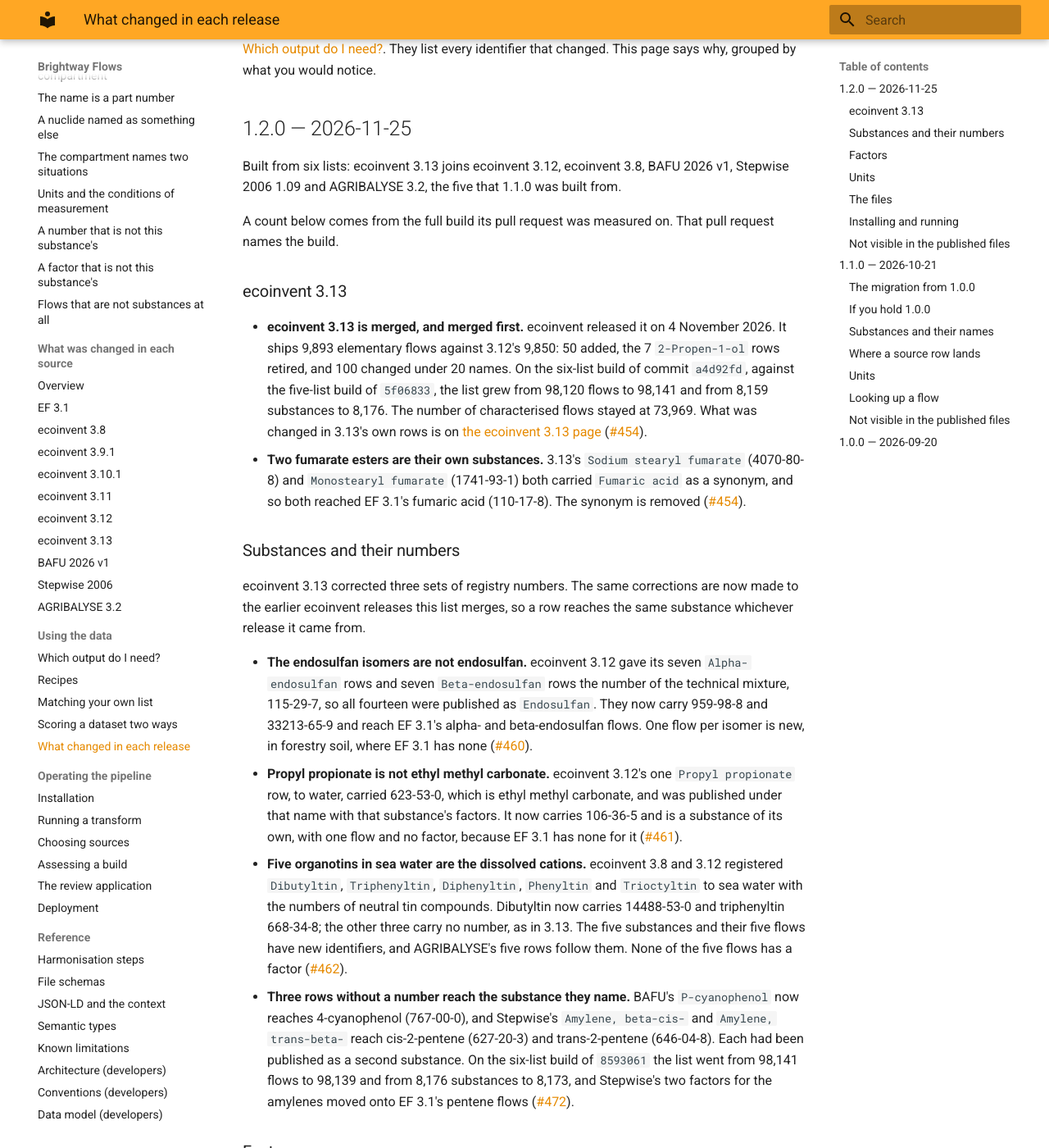
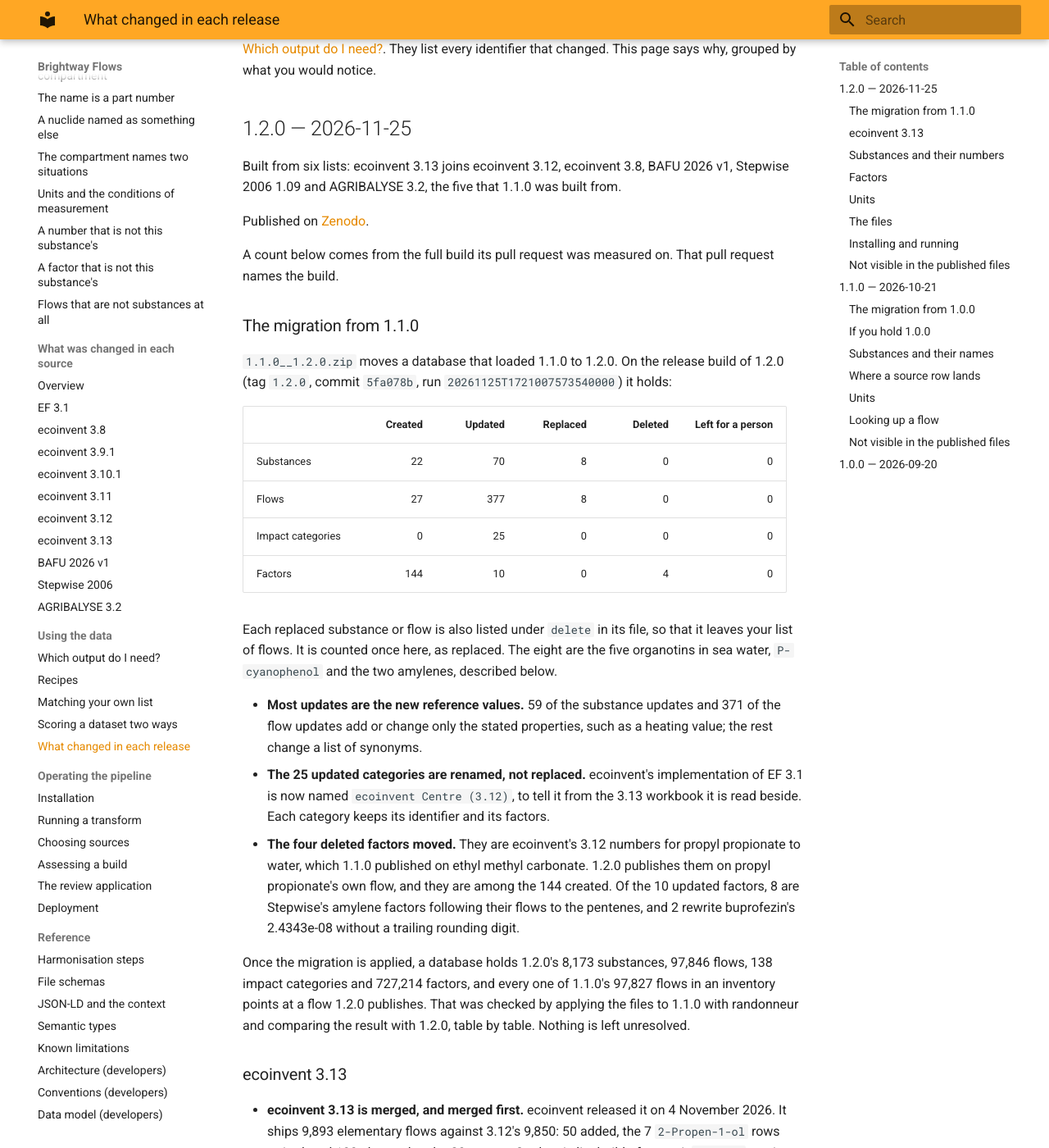
Before and after one commit to brightway-labs/brightway-flows, an MkDocs documentation site: the page built from docs/using/releases.md, in a window 1280 px wide and 1400 px high, scrolled down 225 px. Shown: the whole window at 82% size. Built offline with MkDocs 1.6.1 and Material for MkDocs 9.7.7, drawn with Linux system fonts in a browser that asks for light colours.

Commit message:
Add the 1.1.0 to 1.2.0 migration counts and the 1.2.0 Zenodo DOI to the release notes and README (#486)
The migration counts come from the release build of tag 1.2.0 (commit
5fa078b, run 20261125T1721007573540000). The README badge now points at
1.2.0's version DOI, 10.5281/zenodo.24540007.

```diff
--- a/docs/using/releases.md
+++ b/docs/using/releases.md
@@ -15,8 +15,48 @@ Built from six lists: ecoinvent 3.13 joins ecoinvent 3.12, ecoinvent 3.8,
 BAFU 2026 v1, Stepwise 2006 1.09 and AGRIBALYSE 3.2, the five that 1.1.0 was
 built from.
 
+Published on [Zenodo](https://doi.org/10.5281/zenodo.24540007).
+
 A count below comes from the full build its pull request was measured on.
 That pull request names the build.
+
+### The migration from 1.1.0
+
+`1.1.0__1.2.0.zip` moves a database that loaded 1.1.0 to 1.2.0. On the
+release build of 1.2.0 (tag `1.2.0`, commit `5fa078b`, run
+`20261125T1721007573540000`) it holds:
+
+| | Created | Updated | Replaced | Deleted | Left for a person |
+|---|---:|---:|---:|---:|---:|
+| Substances | 22 | 70 | 8 | 0 | 0 |
+| Flows | 27 | 377 | 8 | 0 | 0 |
+| Impact categories | 0 | 25 | 0 | 0 | 0 |
+| Factors | 144 | 10 | 0 | 4 | 0 |
+
+Each replaced substance or flow is also listed under `delete` in its file, so
+that it leaves your list of flows. It is counted once here, as replaced. The
+eight are the five organotins in sea water, `P-cyanophenol` and the two
+amylenes, described below.
+
+- **Most updates are the new reference values.** 59 of the substance updates
+  and 371 of the flow updates add or change only the stated properties, such
+  as a heating value; the rest change a list of synonyms.
+- **The 25 updated categories are renamed, not replaced.** ecoinvent's
+  implementation of EF 3.1 is now named `ecoinvent Centre (3.12)`, to tell it
+  from the 3.13 workbook it is read beside. Each category keeps its
+  identifier and its factors.
+- **The four deleted factors moved.** They are ecoinvent's 3.12 numbers for
+  propyl propionate to water, which 1.1.0 published on ethyl methyl
+  carbonate. 1.2.0 publishes them on propyl propionate's own flow, and they
+  are among the 144 created. Of the 10 updated factors, 8 are Stepwise's
+  amylene factors following their flows to the pentenes, and 2 rewrite
+  buprofezin's 2.4343e-08 without a trailing rounding digit.
+
+Once the migration is applied, a database holds 1.2.0's 8,173 substances,
+97,846 flows, 138 impact categories and 727,214 factors, and every one of
+1.1.0's 97,827 flows in an inventory points at a flow 1.2.0 publishes. That
+was checked by applying the files to 1.1.0 with randonneur and comparing the
+result with 1.2.0, table by table. Nothing is left unresolved.
 
 ### ecoinvent 3.13
 
```
Also changed, not shown: README.md (+1 -1 lines).
